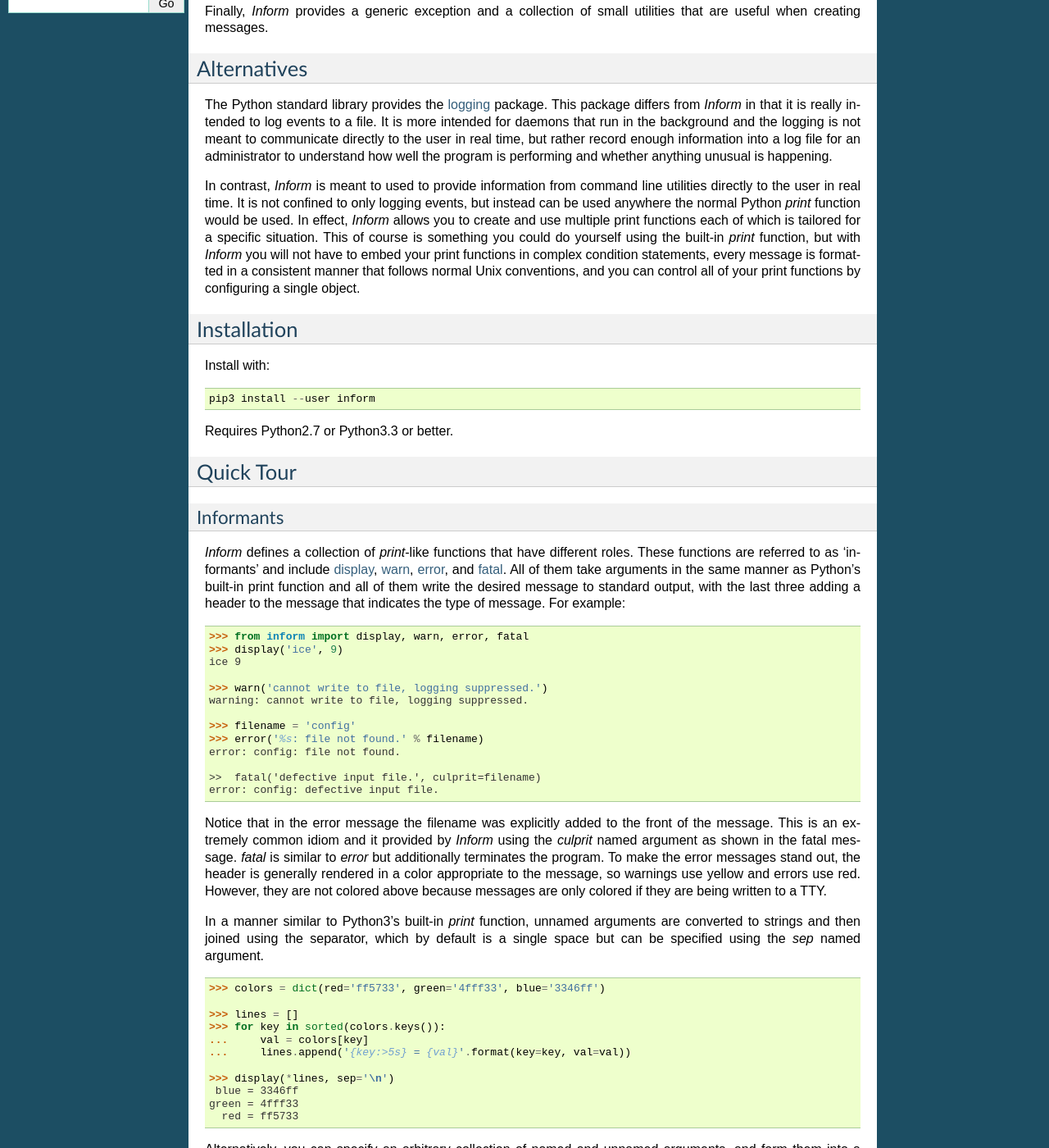
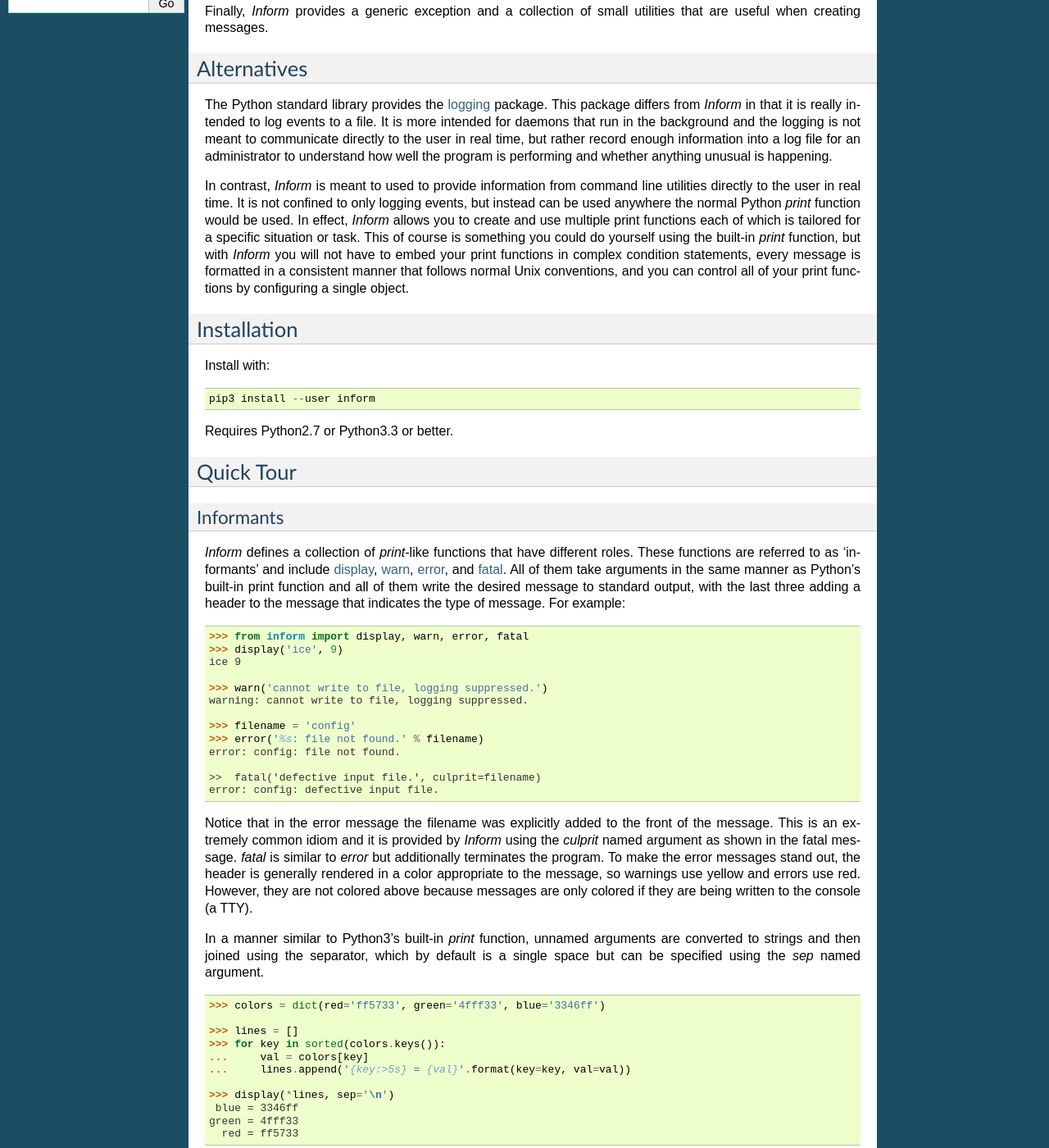
Before and after one commit to KenKundert/inform, a Sphinx documentation site: the page built from doc/index.rst, in a window 1280 px wide and 1400 px high, scrolled down 416 px. Shown: the whole window at 82% size. Built offline with Sphinx 7.4.7, drawn with Linux system fonts in a browser that asks for light colours.

```diff
--- a/doc/index.rst
+++ b/doc/index.rst
@@ -52,12 +52,12 @@ In contrast, *Inform* is meant to used to provide information from command line
 utilities directly to the user in real time. It is not confined to only logging
 events, but instead can be used anywhere the normal Python *print* function
 would be used. In effect, *Inform* allows you to create and use multiple print
-functions each of which is tailored for a specific situation. This of course is
-something you could do yourself using the built-in *print* function, but with
-*Inform* you will not have to embed your print functions in complex condition
-statements, every message is formatted in a consistent manner that follows
-normal Unix conventions, and you can control all of your print functions by
-configuring a single object.
+functions each of which is tailored for a specific situation or task. This of
+course is something you could do yourself using the built-in *print* function,
+but with *Inform* you will not have to embed your print functions in complex
+condition statements, every message is formatted in a consistent manner that
+follows normal Unix conventions, and you can control all of your print functions
+by configuring a single object.
 
 
 Installation
@@ -100,13 +100,13 @@ a header to the message that indicates the type of message.  For example:
     error: config: defective input file.
 
 Notice that in the error message the filename was explicitly added to the front
-of the message. This is an extremely common idiom and it provided by *Inform*
+of the message. This is an extremely common idiom and it is provided by *Inform*
 using the *culprit* named argument as shown in the fatal message.
 *fatal* is similar to *error* but additionally terminates the program.  To make
 the error messages stand out, the header is generally rendered in a color
 appropriate to the message, so warnings use yellow and errors use red.  However,
 they are not colored above because messages are only colored if they are being
-written to a TTY.
+written to the console (a TTY).
 
 In a manner similar to Python3's built-in *print* function, unnamed arguments
 are converted to strings and then joined using the separator, which by default
```
Also changed, not shown: doc/user.rst (+22 -9 lines), 2 other files.
